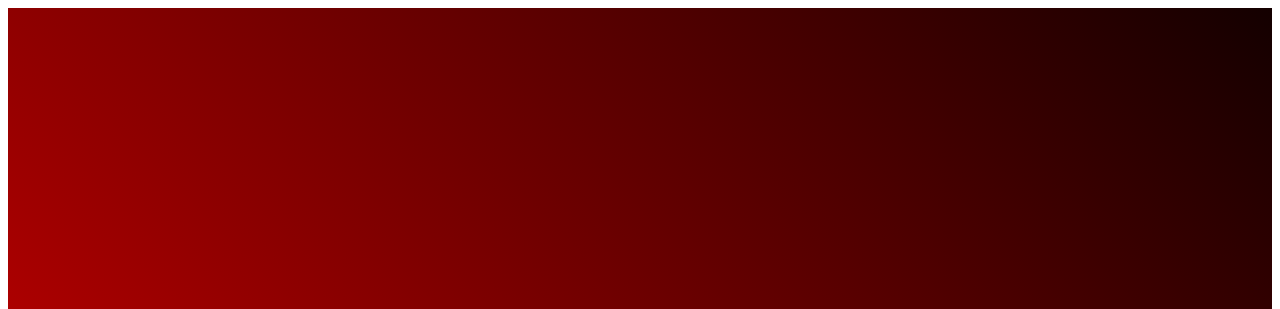
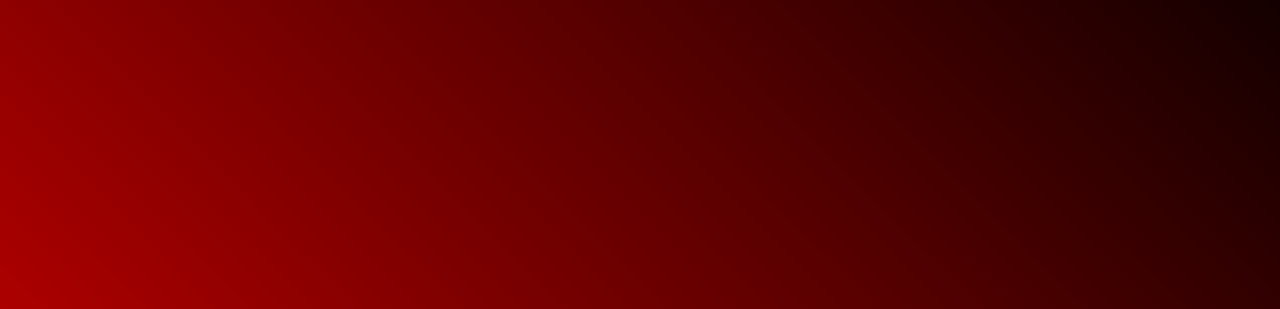
Before and after one commit to asadullahkhann/Rock-Paper-Scissors, a plain HTML site: page index.html in a window 1280 px wide. Shown: the top 309 px of the page. Drawn offline with Linux system fonts and the light colour scheme.

Commit message:
Add some styles to the body

```diff
--- a/styles.css
+++ b/styles.css
@@ -1,5 +1,11 @@
 * {
     box-sizing: border-box;
+}
+
+body {
+    margin: 0;
+    padding: 0;
+    overflow-y: hidden;
 }
 
 .container {
```
